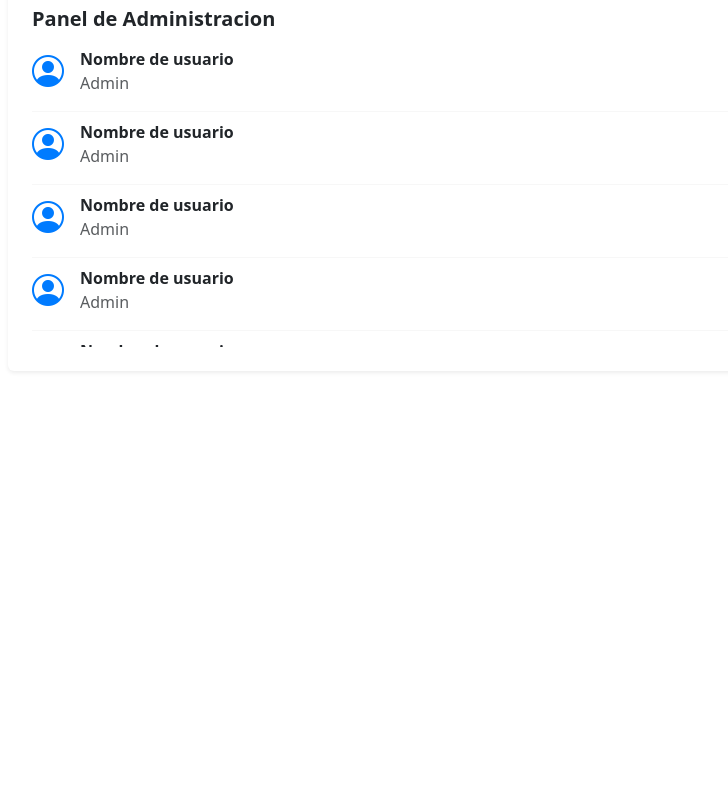
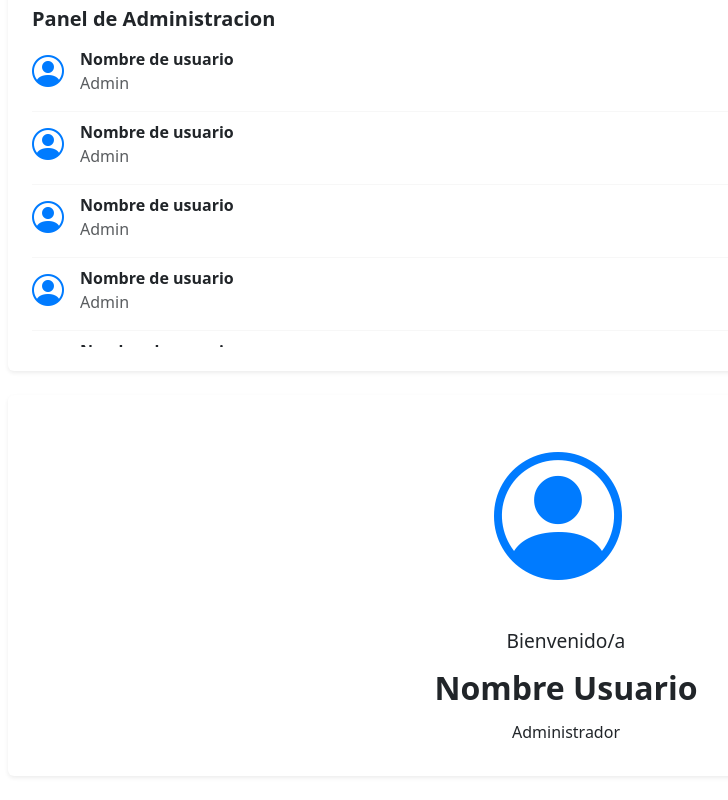
Before and after one commit to BenSLGeneration/pi-desarrollate-2.0, a React (Vite) app: page /dashboard in a window 1280 px wide. Shown: the part 731-1531 px from the top of the page, without its empty margins (74-802 px from the left). Before the commit the page ends 1126 px from the top, so only its background shows below. Built offline with nearby package versions, Linux system fonts and the light colour scheme.

Commit message:
creacion componente UserProfile

```diff
--- /dev/null
+++ b/src/components/UserProfile/UserProfile.jsx
@@ -0,0 +1,20 @@
+import "../../views/Dashboard/Dashboard.css"
+
+const UserProfile = () => {
+    return (
+        <div className="container my-4">
+            <div className="card border-0 shadow-sm p-4">
+                <div className="d-flex justify-content-center align-items-center mb-3">
+                    <i className="bi bi-person-circle me-3" style={{ fontSize: '8rem', color: '#007bff' }}></i>
+                </div>
+                <div className="text-center align-items-center">
+                    <p className="mb-2 fw-muted" style={{ fontSize: '1.2rem' }}>Bienvenido/a</p>
+                    <p className="mb-2 fw-bold" style={{ fontSize: '2rem'}}>Nombre Usuario</p>
+                    <p className="mb-2 fw-muted">Administrador</p>
+                </div>
+            </div>
+        </div>
+    );
+};
+
+export default UserProfile;
--- a/src/views/Dashboard/Dashboard.jsx
+++ b/src/views/Dashboard/Dashboard.jsx
@@ -1,6 +1,7 @@
 import AdminPanel from '../../components/AdminPanel/AdminPanel';
 import GeneralSummary from '../../components/GeneralSummary/GeneralSummary';
 import ReservationTable from '../../components/ReservationTable/ReservationTable';
+import UserProfile from '../../components/UserProfile/UserProfile';
 
 const Dashboard = () => {
   return (
@@ -8,6 +9,7 @@ const Dashboard = () => {
       <GeneralSummary />
       <ReservationTable />
       <AdminPanel />
+      <UserProfile />
     </div>
   );
 };
```
